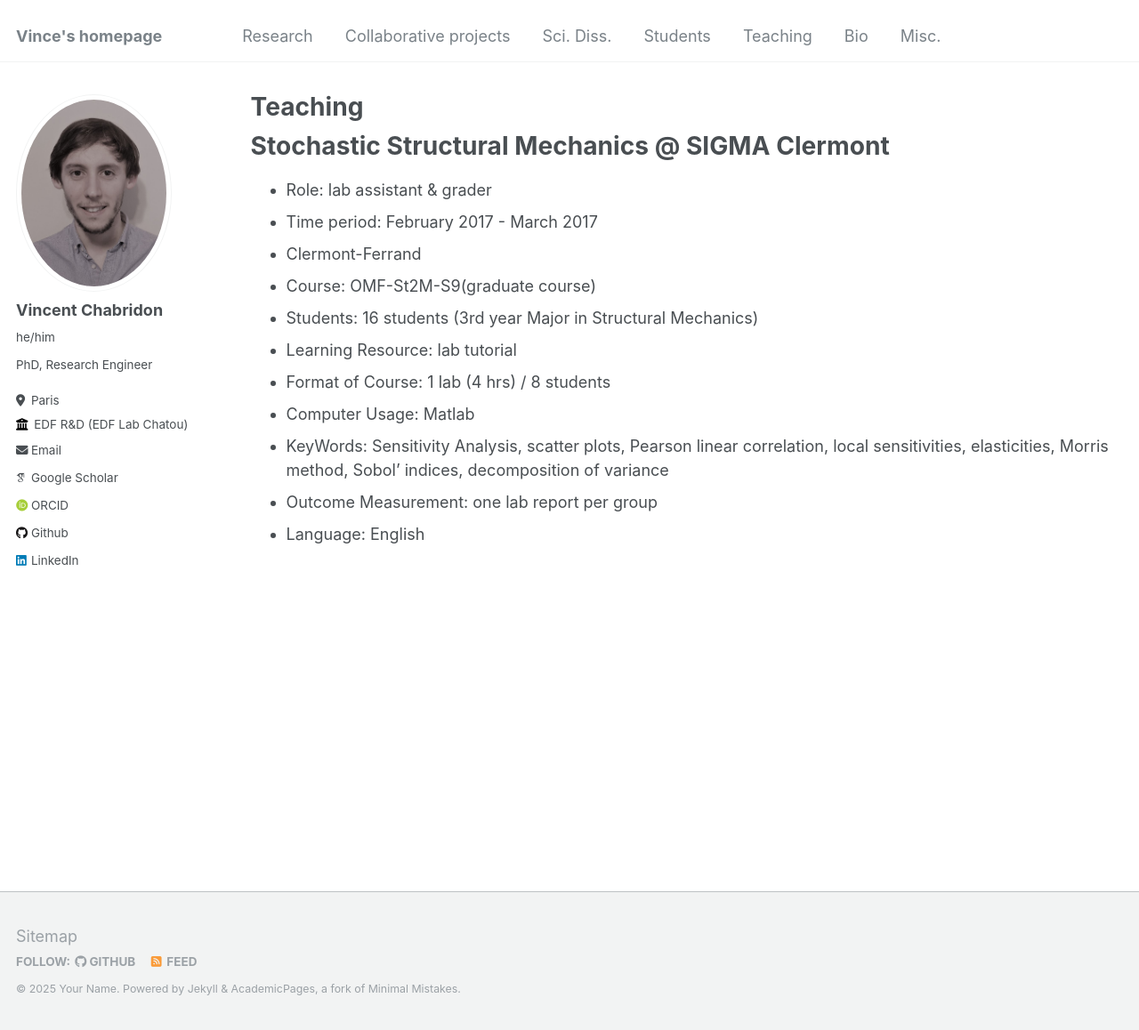
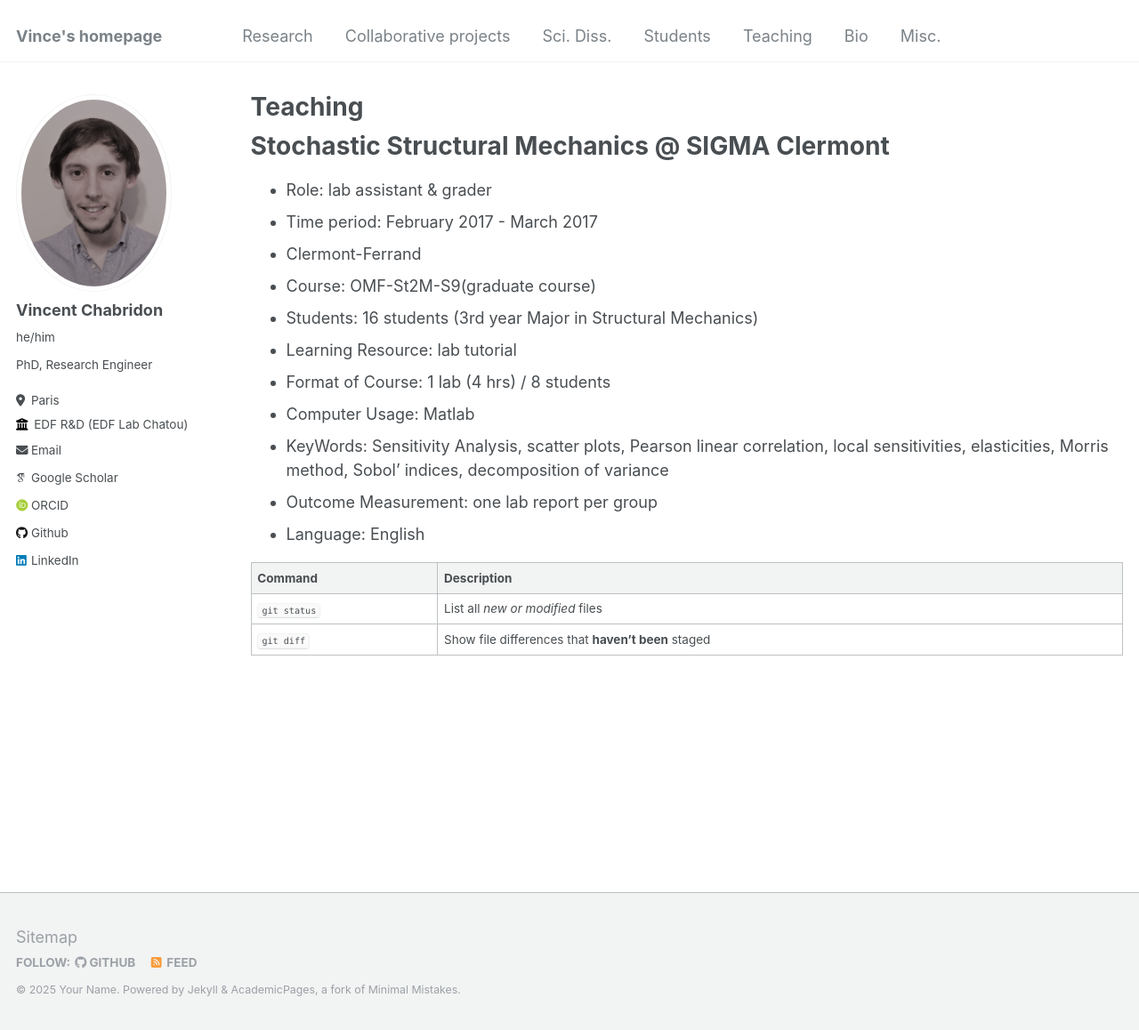
Before and after one commit to vchabri/vchabri.github.io, a Jekyll site: the page built from _pages/teaching_experiences.md, in a window 1280 px wide and 1158 px high. Shown: the whole window at 89% size. Built offline with Jekyll 4.4.1, drawn with Linux system fonts in a browser that asks for light colours; some web fonts are replaced.

Commit message:
Update teaching_experiences.md

```diff
--- a/_pages/teaching_experiences.md
+++ b/_pages/teaching_experiences.md
@@ -17,3 +17,8 @@ author_profile: true
 * KeyWords: Sensitivity Analysis, scatter plots, Pearson linear correlation, local sensitivities, elasticities, Morris method, Sobol' indices, decomposition of variance
 * Outcome Measurement: one lab report per group
 * Language: English
+
+| Command | Description |
+| --- | --- |
+| `git status` | List all *new or modified* files |
+| `git diff` | Show file differences that **haven't been** staged |
```
